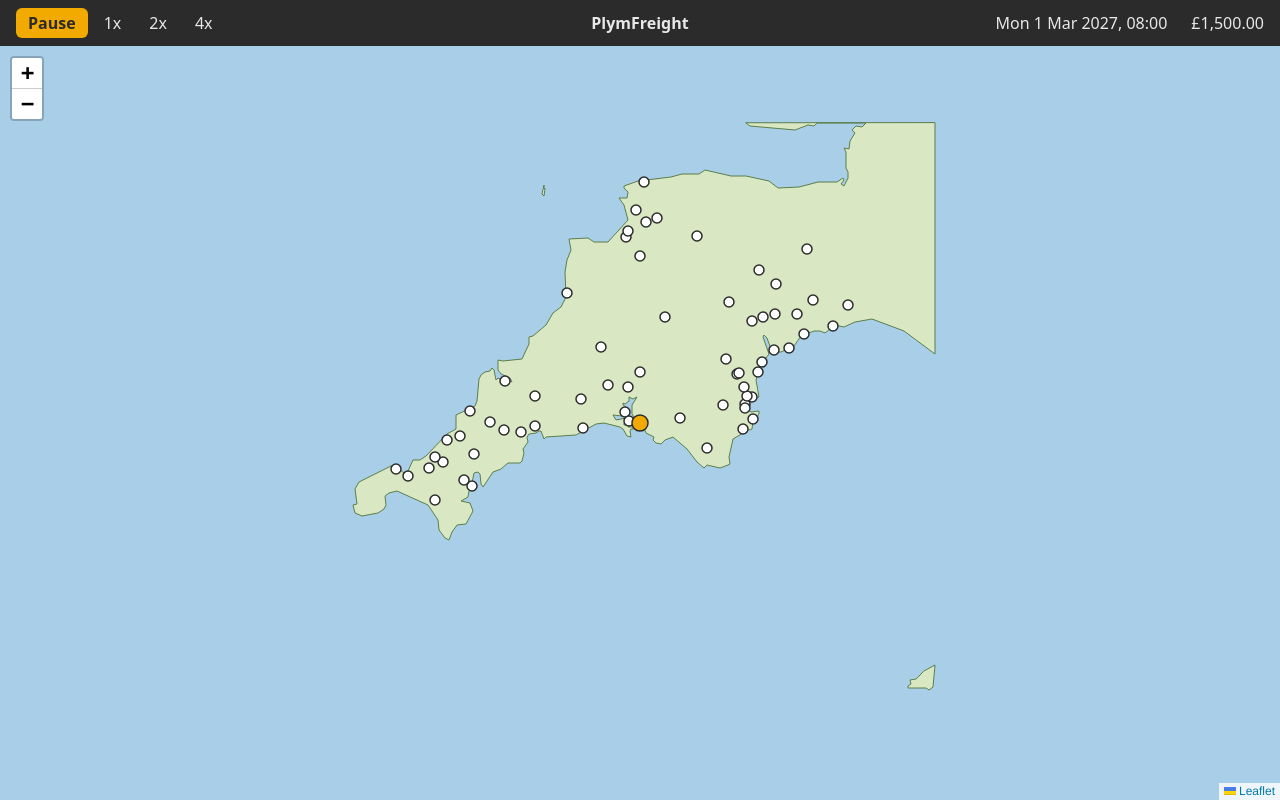
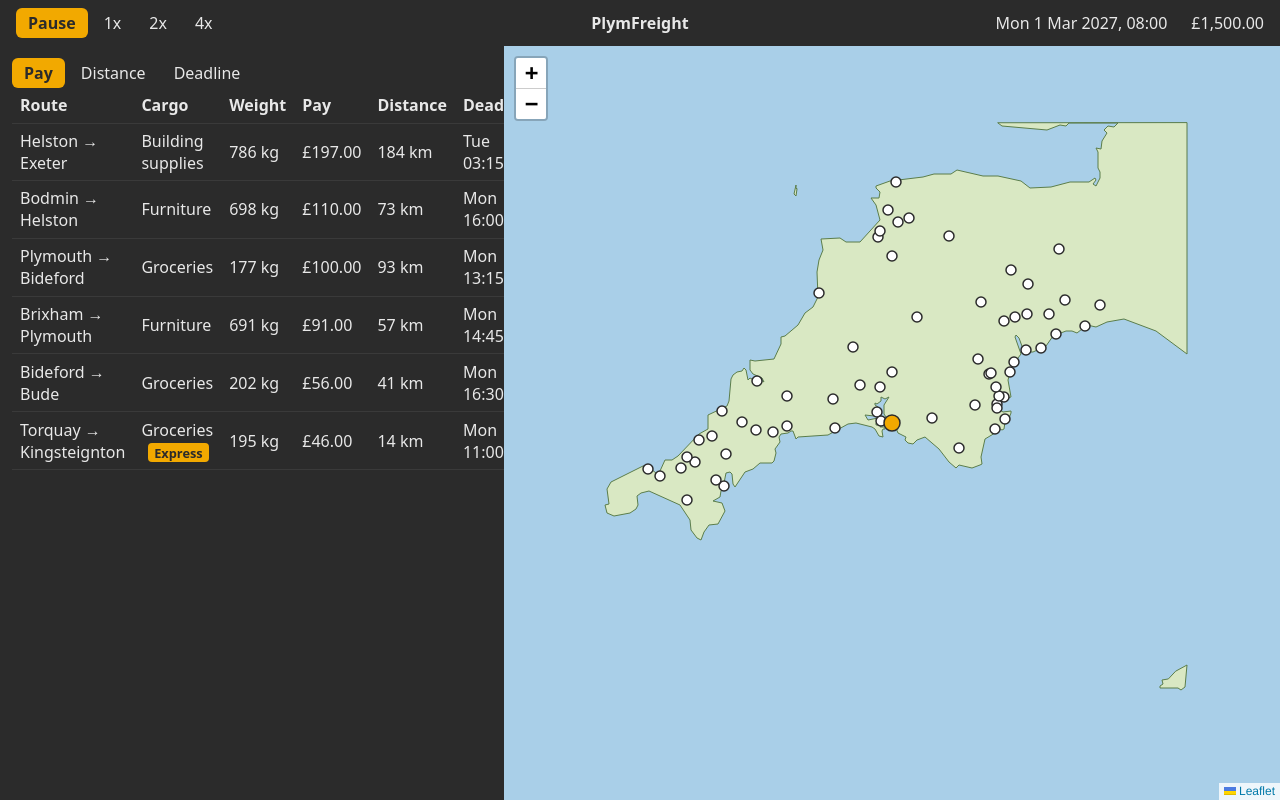
Before and after one commit to fordyyyx/freightline, a React (Vite) app: page / in a window 1280 px wide. Built offline with nearby package versions, Linux system fonts and the light colour scheme.

Commit message:
feat: add Job Board element to App body with styles

```diff
--- a/src/App.css
+++ b/src/App.css
@@ -4,58 +4,8 @@
   height: 100vh;
 }
 
-.top-bar {
-  display: grid;
-  grid-template-columns: 1fr auto 1fr;
-  align-items: center;
-  padding: 0.5rem 1rem;
-  background: #2b2b2b;
-  color: #e8e8e8;
+.app__main {
+  display: flex;
+  flex: 1;
+  min-height: 0;
 }
-
-.top-bar__company {
-  grid-column: 2;
-  font-weight: 600;
-}
-
-.top-bar__status {
-  grid-column: 3;
-  justify-self: end;
-  display: flex;
-  gap: 1.5rem;
-  font-variant-numeric: tabular-nums;
-  white-space: nowrap;
-}
-
-.speed-controls {
-  display: flex;
-  gap: 0.25rem;
-}
-
-.speed-controls button {
-  font: inherit;
-  padding: 0.25rem 0.75rem;
-  border: none;
-  border-radius: 0.375rem;
-  background: transparent;
-  color: #e8e8e8;
-  cursor: pointer;
-}
-
-.speed-controls button:hover {
-  background: #3a3a3a;
-}
-
-.speed-controls button[aria-pressed="true"] {
-  background: #f2a900;
-  color: #2b2b2b;
-  font-weight: 700;
-}
-
-.map {
-  flex: 1;
-}
-
-.map.leaflet-container {
-  background: #a9cfe8;
-}
--- a/src/App.tsx
+++ b/src/App.tsx
@@ -1,6 +1,7 @@
 import "./App.css";
 import MapView from "./ui/MapView.tsx";
 import TopBar from "./ui/TopBar.tsx";
+import JobBoard from "./ui/JobBoard.tsx";
 import { currentCalendarMinutes } from "./engine/time.ts";
 import { useGameLoop } from "./ui/useGameLoop.ts";
 import { useGameStore } from "./ui/store.ts";
@@ -15,7 +16,10 @@ function App() {
         cash={game.company.cash}
         calendarMinutes={currentCalendarMinutes(game)}
       />
-      <MapView />
+      <main className="app__main">
+        <JobBoard />
+        <MapView />
+      </main>
     </div>
   );
 }
--- a/src/ui/JobBoard.css
+++ b/src/ui/JobBoard.css
@@ -0,0 +1,55 @@
+.job-board {
+  width: 30rem;
+  overflow-y: auto;
+  background: #2b2b2b;
+  color: #e8e8e8;
+  padding: 0.75rem;
+}
+
+.job-board__table table {
+  width: 100%;
+  border-collapse: collapse;
+  font-variant-numeric: tabular-nums;
+}
+
+.job-board th,
+.job-board td {
+  padding: 0.4rem 0.5rem;
+  text-align: left;
+  border-bottom: 1px solid #3a3a3a;
+}
+
+.job-board__express {
+  margin-left: 0.4rem;
+  padding: 0.05rem 0.4rem;
+  border-radius: 0.25rem;
+  background: #f2a900;
+  color: #2b2b2b;
+  font-size: 0.8em;
+  font-weight: 700;
+}
+
+.job-board__sort {
+  display: flex;
+  gap: 0.25rem;
+}
+
+.job-board__sort button {
+  font: inherit;
+  padding: 0.25rem 0.75rem;
+  border: none;
+  border-radius: 0.375rem;
+  background: transparent;
+  color: #e8e8e8;
+  cursor: pointer;
+}
+
+.job-board__sort button:hover {
+  background: #3a3a3a;
+}
+
+.job-board__sort button[aria-pressed="true"] {
+  background: #f2a900;
+  color: #2b2b2b;
+  font-weight: 700;
+}
--- a/src/ui/JobBoard.tsx
+++ b/src/ui/JobBoard.tsx
@@ -6,12 +6,7 @@ import type { OfferSort } from "./sortOffers.ts";
 import type { CargoType } from "../engine/jobs";
 import { formatMoney, formatShortGameTime } from "./format.ts";
 import { offerLoadedKm } from "../engine/offers.ts";
-
-export default function JobBoard() {
-  const board = useGameStore((store) => store.game.board);
-  const towns = useGameStore((store) => store.game.towns);
-
-  const [sortBy, setSortBy] = useState<OfferSort>("pay");
+import "./JobBoard.css";
 
 const SORT_OPTIONS: readonly { sortBy: OfferSort; label: string }[] = [
   { sortBy: "pay", label: "Pay" },
@@ -23,19 +18,21 @@ export default function JobBoard() {
   parcels: "Parcels",
   groceries: "Groceries",
   furniture: "Furniture",
-    buildingSupplies: "Building Supplies",
+  buildingSupplies: "Building supplies",
   electronics: "Electronics",
 };
+
+export default function JobBoard() {
+  const board = useGameStore((store) => store.game.board);
+  const towns = useGameStore((store) => store.game.towns);
+
+  const [sortBy, setSortBy] = useState<OfferSort>("pay");
 
   const offers = sortOffers(board, sortBy, towns);
 
   return (
     <div className="job-board">
-      <div
-        className="job-board-sort-by"
-        role="group"
-        aria-label="Job board sort"
-      >
+      <div className="job-board__sort" role="group" aria-label="Job board sort">
         {SORT_OPTIONS.map((option) => (
           <button
             key={option.label}
@@ -47,29 +44,36 @@ export default function JobBoard() {
           </button>
         ))}
       </div>
-      <div className="job-board-table">
+      <div className="job-board__table">
         <table>
-          <th>
-            <td>Route</td>
-            <td>Cargo</td>
-            <td>Weight</td>
-            <td>Pay</td>
-            <td>Distance</td>
-            <td>Deadline</td>
-          </th>
+          <thead>
+            <tr>
+              <th>Route</th>
+              <th>Cargo</th>
+              <th>Weight</th>
+              <th>Pay</th>
+              <th>Distance</th>
+              <th>Deadline</th>
+            </tr>
+          </thead>
+          <tbody>
+            <tr>{offers.length === 0 && "No jobs available right now"}</tr>
             {offers.map((offer) => (
               <tr key={offer.id}>
-              <td>{`${findTown(towns, offer.originTownId).name} -> ${findTown(towns, offer.destinationTownId).name}`}</td>
+                <td>{`${findTown(towns, offer.originTownId).name} → ${findTown(towns, offer.destinationTownId).name}`}</td>
                 <td>
-                {`${CARGO_LABELS[offer.cargo]}` +
-                  (offer.urgency === "express" ? " Express" : "")}
+                  {CARGO_LABELS[offer.cargo]}{" "}
+                  {offer.urgency === "express" && (
+                    <span className="job-board__express">Express</span>
+                  )}
                 </td>
                 <td>{`${offer.weightKg} kg`}</td>
-              <td>{`${formatMoney(offer.pay)}`}</td>
+                <td>{formatMoney(offer.pay)}</td>
                 <td>{`${Math.round(offerLoadedKm(towns, offer))} km`}</td>
-              <td>{`${formatShortGameTime(offer.deadline)}`}</td>
+                <td>{formatShortGameTime(offer.deadline)}</td>
               </tr>
             ))}
+          </tbody>
         </table>
       </div>
     </div>
```
Lines whose indentation alone changed are shown as unchanged.
